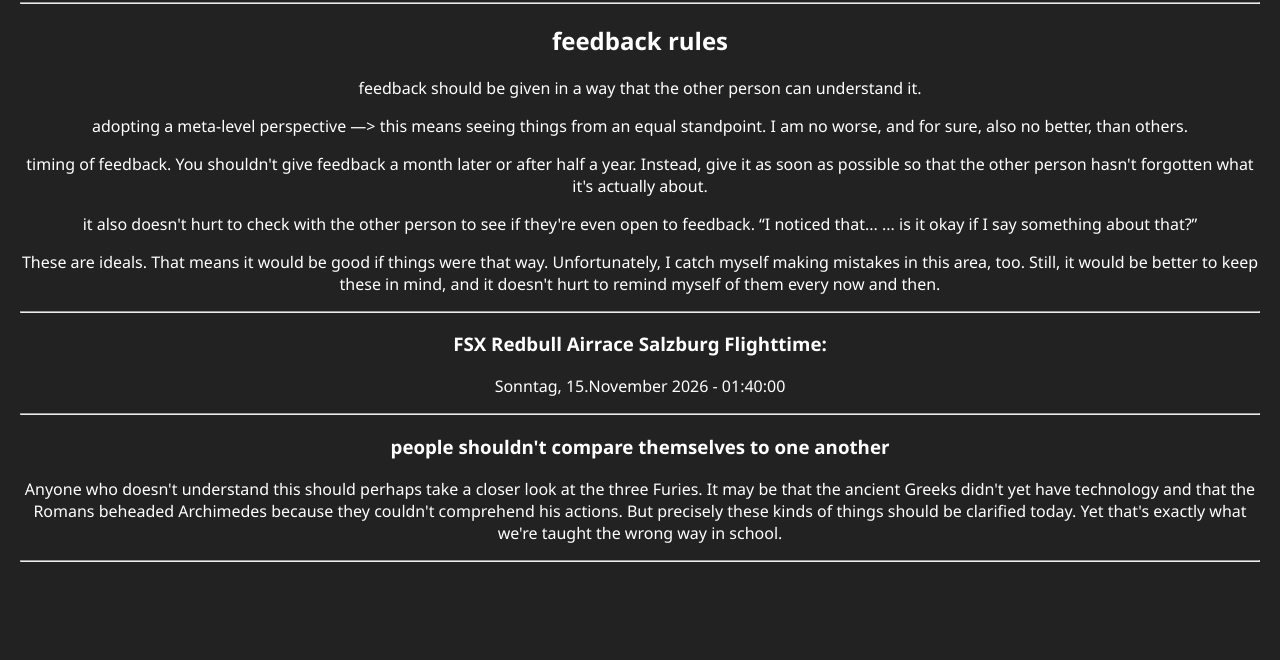
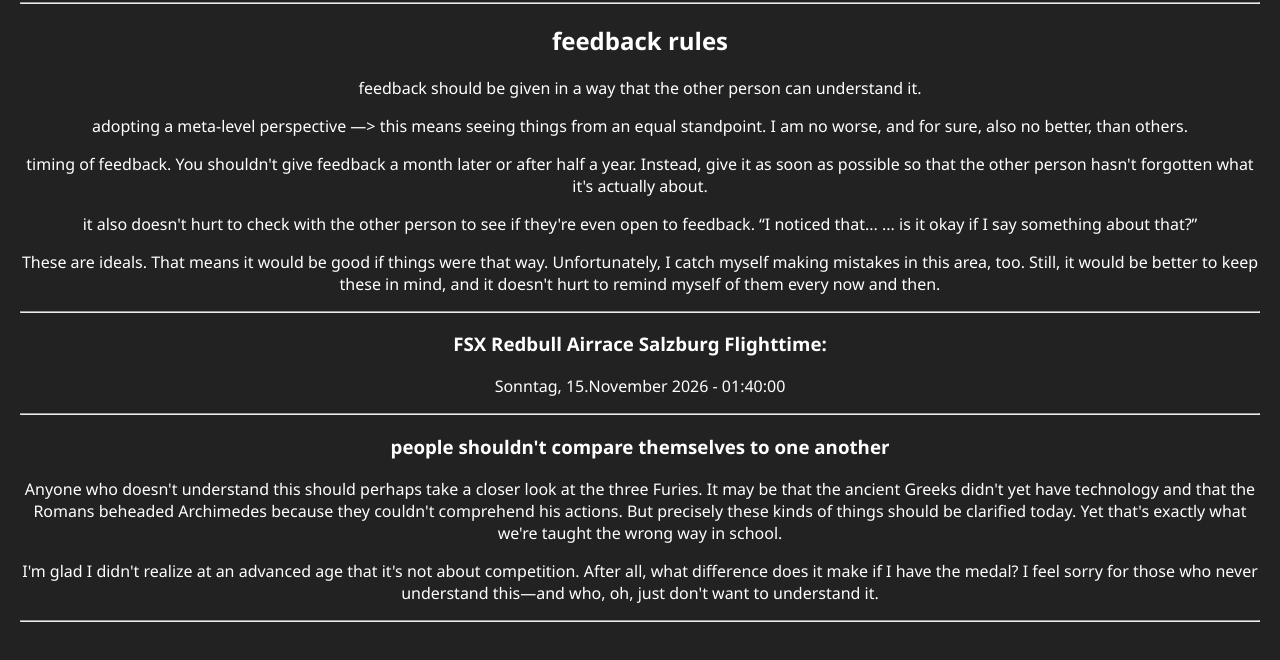
Before and after one commit to seimischleimi/seimischleimi.github.io, a plain HTML site: page index.html in a window 1280 px wide. Shown: the part 84-744 px from the top of the page. Drawn offline with Linux system fonts and the light colour scheme.

Commit message:
Add paragraph about competition and understanding

```diff
--- a/index.html
+++ b/index.html
@@ -40,6 +40,7 @@
 <h3>people shouldn't compare themselves to one another</h3>
 <p>
 <p>Anyone who doesn't understand this should perhaps take a closer look at the three Furies. It may be that the ancient Greeks didn't yet have technology and that the Romans beheaded Archimedes because they couldn't comprehend his actions. But precisely these kinds of things should be clarified today. Yet that's exactly what we're taught the wrong way in school.</p>
+<p> I'm glad I didn't realize at an advanced age that it's not about competition. After all, what difference does it make if I have the medal? I feel sorry for those who never understand this—and who, oh, just don't want to understand it.</p>
 <hr>
 </body>
 </html>
```
